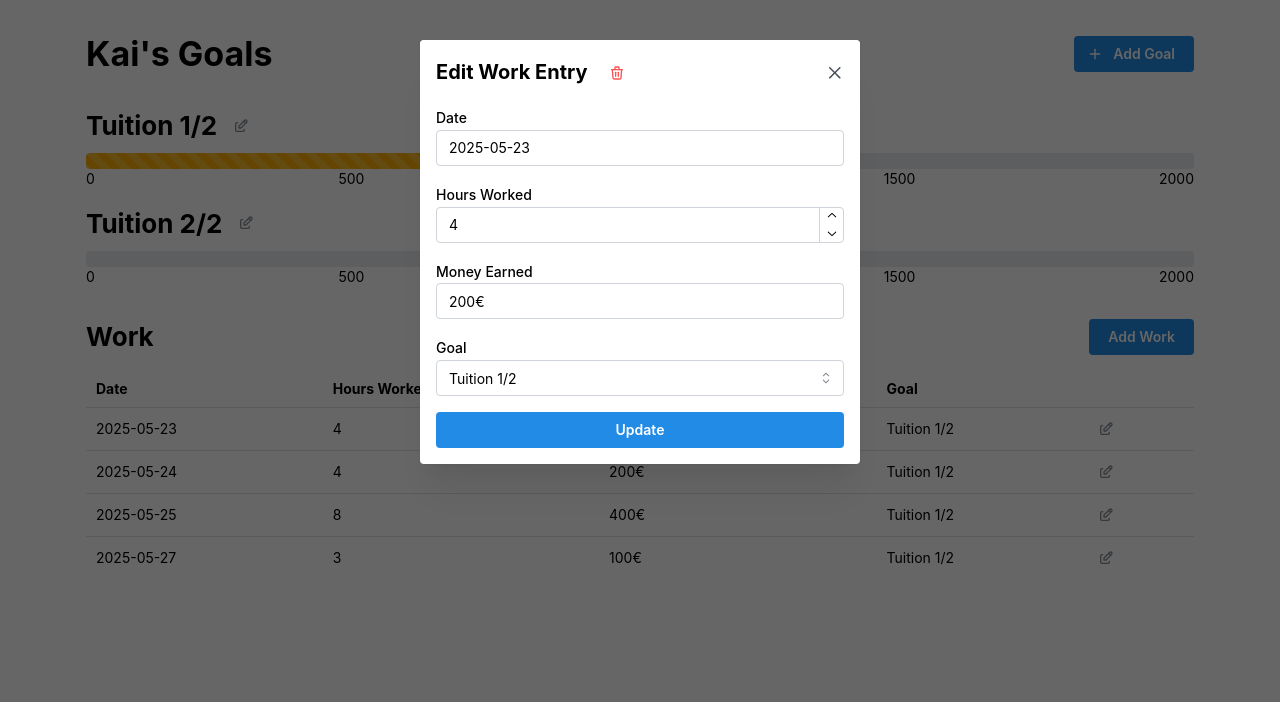
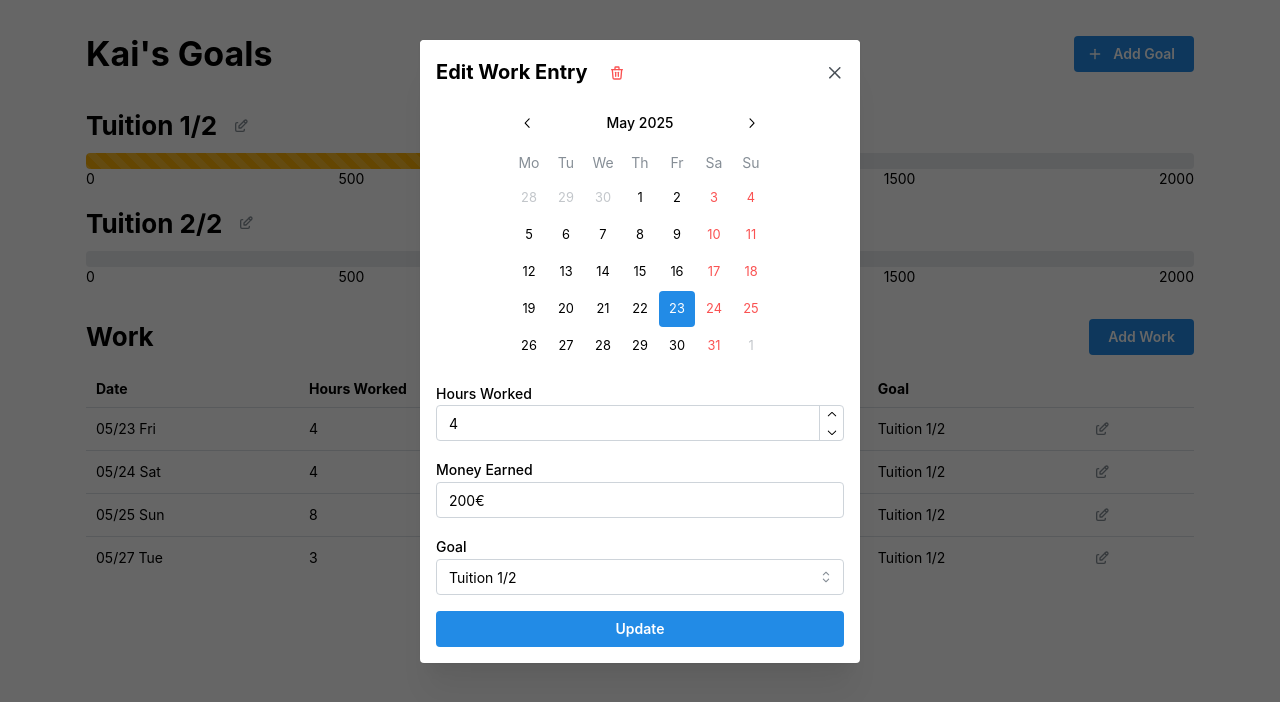
Before and after one commit to KaiSrdoc/work-app, a Next.js app: page / in a window 1280 px wide. Both pictures are taken after a click on the button 1105 px from the left and 428 px from the top of the page. Shown: the top 702 px of the page. Built offline with nearby package versions, Linux system fonts and the light colour scheme.

Commit message:
feat: date picker

```diff
--- a/app/components/work/work-entries-table.tsx
+++ b/app/components/work/work-entries-table.tsx
@@ -7,6 +7,16 @@ export function WorkEntriesTable() {
 
   const getGoalTitle = (goalId: string) => {
     return goals.find((goal) => goal.id === goalId)?.title || goalId;
+  };
+
+  const formatDate = (dateString: string) => {
+    const date = new Date(dateString);
+    const weekday = date.toLocaleDateString("en-US", { weekday: "short" });
+    const dayMonth = date.toLocaleDateString("en-US", {
+      day: "2-digit",
+      month: "2-digit",
+    });
+    return `${dayMonth} ${weekday}`;
   };
 
   return (
@@ -23,7 +33,7 @@ export function WorkEntriesTable() {
       <Table.Tbody>
         {workEntries.map((entry, index) => (
           <Table.Tr key={index}>
-            <Table.Td>{entry.date}</Table.Td>
+            <Table.Td>{formatDate(entry.date)}</Table.Td>
             <Table.Td>{entry.hoursWorked}</Table.Td>
             <Table.Td>{entry.moneyEarned}€</Table.Td>
             <Table.Td>{getGoalTitle(entry.goalId)}</Table.Td>
--- a/app/components/work/work-entry-form.tsx
+++ b/app/components/work/work-entry-form.tsx
@@ -1,6 +1,5 @@
 import {
   Modal,
-  TextInput,
   NumberInput,
   Stack,
   Button,
@@ -10,6 +9,7 @@ import {
   ActionIcon,
   Tooltip,
 } from "@mantine/core";
+import { DatePicker } from "@mantine/dates";
 import { useState, useEffect } from "react";
 import { useWorkStore } from "../../work.store";
 import { IconTrash } from "@tabler/icons-react";
@@ -26,7 +26,7 @@ export function WorkEntryForm() {
     closeEntryForm,
   } = useWorkStore();
 
-  const [date, setDate] = useState("");
+  const [date, setDate] = useState<Date | null>(null);
   const [hoursWorked, setHoursWorked] = useState<number | "">(0);
   const [moneyEarned, setMoneyEarned] = useState<number | "">(0);
   const [goalId, setGoalId] = useState<string>("");
@@ -34,12 +34,12 @@ export function WorkEntryForm() {
   useEffect(() => {
     if (workEntryEditingIndex !== null) {
       const entry = workEntries[workEntryEditingIndex];
-      setDate(entry.date);
+      setDate(entry.date ? new Date(entry.date) : null);
       setHoursWorked(entry.hoursWorked);
       setMoneyEarned(entry.moneyEarned);
       setGoalId(entry.goalId);
     } else {
-      setDate("");
+      setDate(null);
       setHoursWorked(0);
       setMoneyEarned(0);
       setGoalId(goals[0]?.id || "");
@@ -55,7 +55,7 @@ export function WorkEntryForm() {
   const handleSubmit = () => {
     if (date && hoursWorked && moneyEarned && goalId) {
       const entry = {
-        date,
+        date: date.toISOString().split("T")[0],
         hoursWorked: Number(hoursWorked),
         moneyEarned: Number(moneyEarned),
         goalId,
@@ -75,6 +75,10 @@ export function WorkEntryForm() {
       deleteWorkEntry(workEntryEditingIndex);
       closeEntryForm();
     }
+  };
+
+  const handleDateChange = (value: string | null) => {
+    setDate(value ? new Date(value) : null);
   };
 
   return (
@@ -99,11 +103,10 @@ export function WorkEntryForm() {
       }
     >
       <Stack>
-        <TextInput
-          label="Date"
-          placeholder="e.g., Fri 23.5."
-          value={date}
-          onChange={(e) => setDate(e.target.value)}
+        <DatePicker
+          mx="auto"
+          value={date?.toISOString().split("T")[0] || ""}
+          onChange={handleDateChange}
         />
         <NumberInput
           label="Hours Worked"
--- a/app/layout.tsx
+++ b/app/layout.tsx
@@ -1,6 +1,7 @@
 // Import styles of packages that you've installed.
 // All packages except `@mantine/hooks` require styles imports
 import "@mantine/core/styles.css";
+import "@mantine/dates/styles.css";
 
 import {
   ColorSchemeScript,
@@ -9,8 +10,8 @@ import {
 } from "@mantine/core";
 
 export const metadata = {
-  title: "My Mantine app",
-  description: "I have followed setup instructions carefully",
+  title: "Work Goals",
+  description: "Track your work and goals",
 };
 
 export default function RootLayout({
--- a/package.json
+++ b/package.json
@@ -10,8 +10,10 @@
   },
   "dependencies": {
     "@mantine/core": "^8.0.1",
+    "@mantine/dates": "^8.0.2",
     "@mantine/hooks": "^8.0.1",
     "@tabler/icons-react": "^3.33.0",
+    "dayjs": "^1.11.13",
     "next": "15.1.8",
     "react": "^19.0.0",
     "react-dom": "^19.0.0",
```
Also changed, not shown: 1 other file (tests, documents, lock files or other folders).
